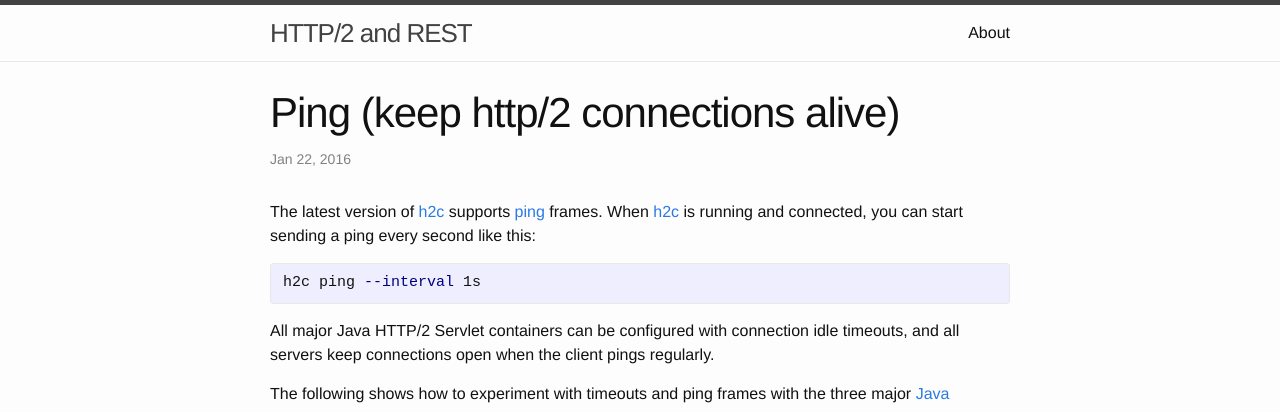
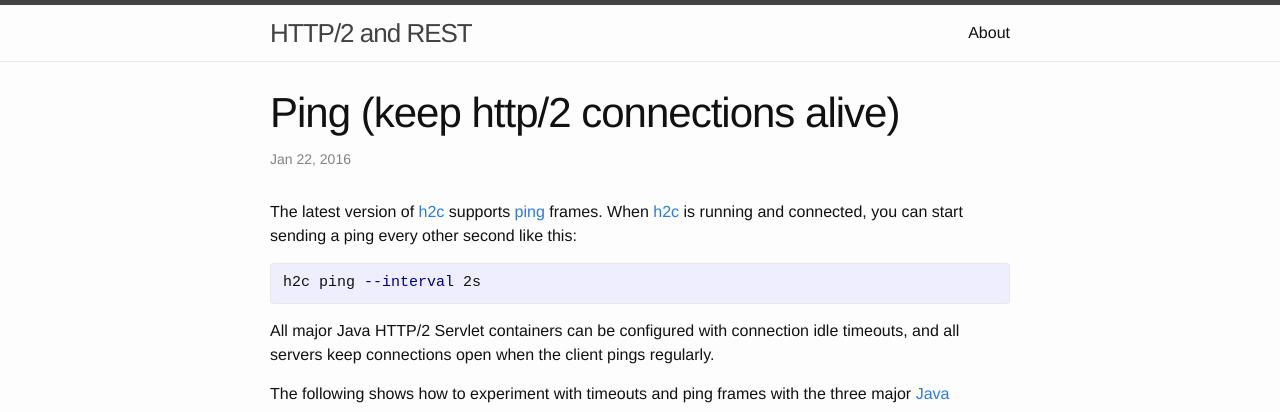
Before and after one commit to fstab/fstab.github.io, a Jekyll site: the page built from _posts/2016-01-22-ping.markdown, in a window 1280 px wide and 900 px high. Shown: the top 412 px of the window. Built offline with Jekyll 4.4.1, drawn with Linux system fonts in a browser that asks for light colours; comment, search, counter and statistics services are not loaded.

Commit message:
Ping (keep http/2 connections alive)

```diff
--- a/_posts/2016-01-22-ping.markdown
+++ b/_posts/2016-01-22-ping.markdown
@@ -6,10 +6,10 @@ comments: true
 ---
 
 The latest version of [h2c] supports [ping] frames.
-When [h2c] is running and connected, you can start sending a ping every second like this:
+When [h2c] is running and connected, you can start sending a ping every other second like this:
 
 {% highlight bash %}
-h2c ping --interval 1s
+h2c ping --interval 2s
 {% endhighlight %}
 
 All major Java HTTP/2 Servlet containers can be configured with connection idle timeouts,
```
